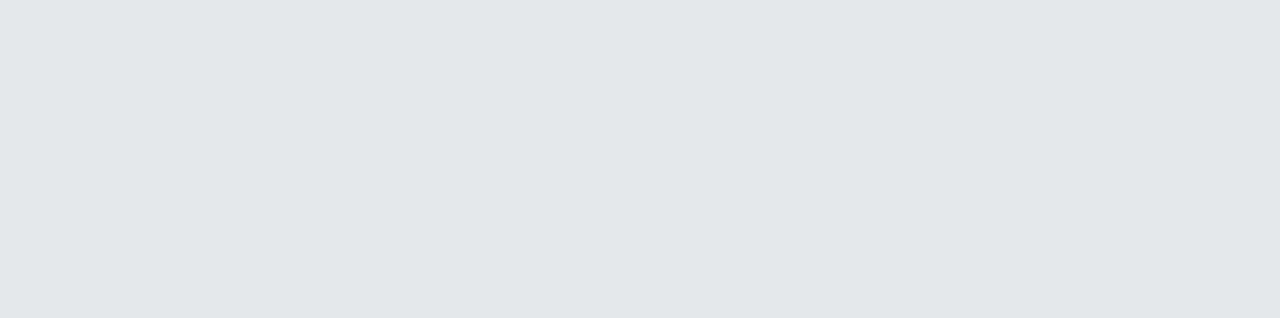
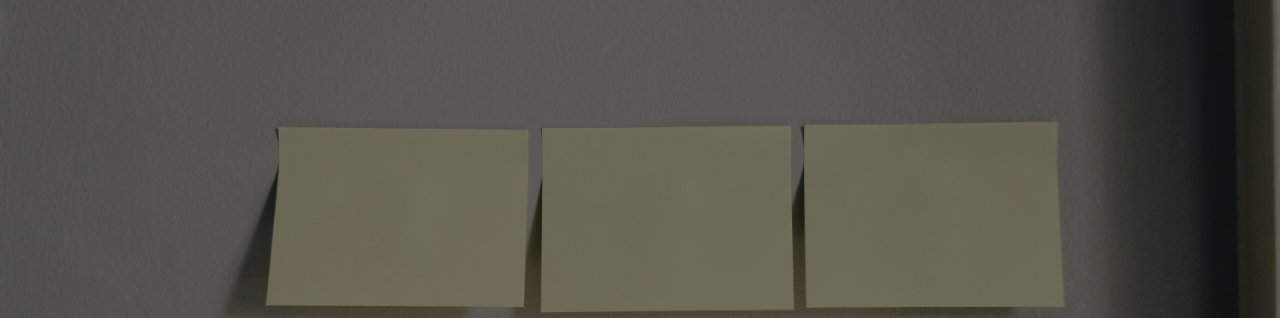
Before and after one commit to vicode33/tasks-list, a plain HTML site: page index.html in a window 1280 px wide. Shown: the top 318 px of the page. Drawn offline with Linux system fonts and the light colour scheme.

Commit message:
Se añade imagen de fondo para body

```diff
--- a/style.css
+++ b/style.css
@@ -7,7 +7,15 @@
     font-family: Arial, sans-serif;
     margin: 0;
     padding: 0;
-    background-color: #e6e7e9;
+   background:
+   linear-gradient(
+    rgba(0,0,0,0.5),
+    rgba(0,0,0,0.5)
+   ),
+   url("/img/task-bg.jpg");
+   background-repeat: no-repeat;
+   background-position: center;
+   background-size: cover;
     display: flex;
     justify-content: center;
     align-items: center;
@@ -19,7 +27,6 @@
     max-width: 500px;
     background: #fff;
     border-radius: 10px;
-    box-shadow: 0 4px 8px rgba(0, 0, 0, 0.1);
     padding: 20px;
     margin:10px;
     text-align: center;
```
